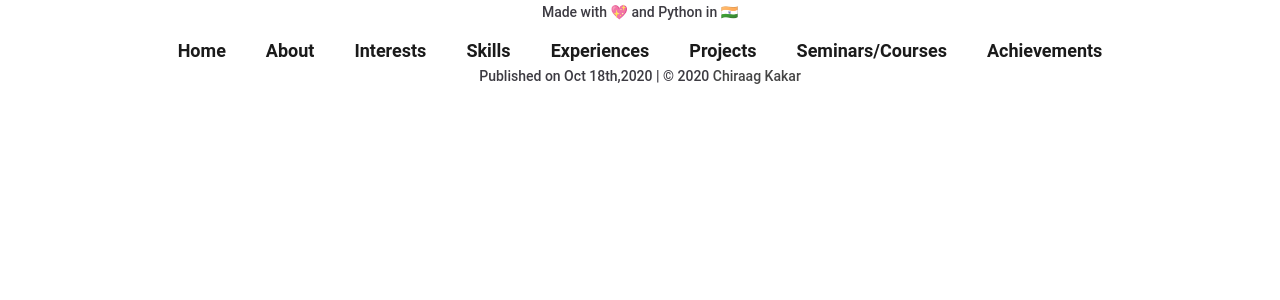
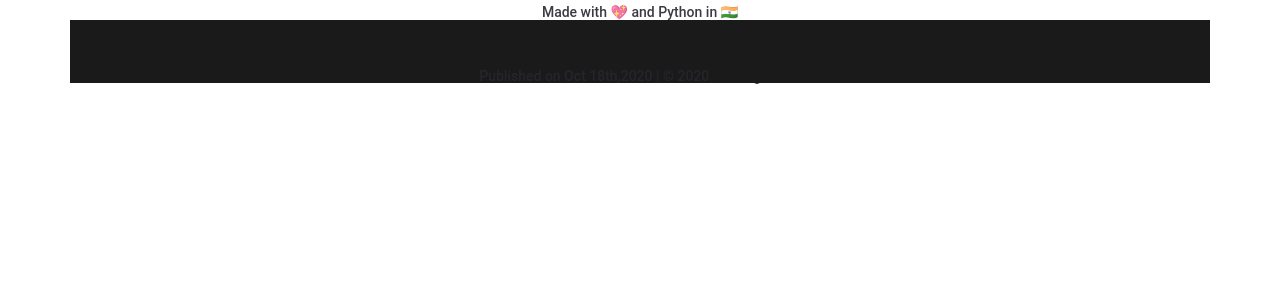
Before and after one commit to chiraag-kakar/portfolio, a Django app: template contents/templates/contents/base.html in a window 1280 px wide. Shown: the top 300 px of the page. Run offline with Django 3.2, Linux system fonts and the light colour scheme; the template is opened without the code that fills it, so the values that code supplies are empty; some libraries are stand-ins or nearby versions.

Commit message:
Update base.html

```diff
--- a/contents/templates/contents/base.html
+++ b/contents/templates/contents/base.html
@@ -53,7 +53,7 @@
 {#        <div class="overlay"></div>#}
         <div class="container">
             <div class="row">
-                <nav class="navbar navbar-expand-lg mh-nav nav-btn">
+                <nav style="background-color:black;color:white;" class="navbar navbar-expand-lg mh-nav nav-btn">
                     <button class="navbar-toggler" type="button" data-toggle="collapse" data-target="#navbarSupportedContent" aria-controls="navbarSupportedContent" aria-expanded="false" aria-label="Toggle navigation">
                         <span class="navbar-toggler-icon icon">
                             <svg width="1em" height="1em" viewBox="0 0 16 16" class="bi bi-bricks" fill="currentColor" xmlns="http://www.w3.org/2000/svg">
```
